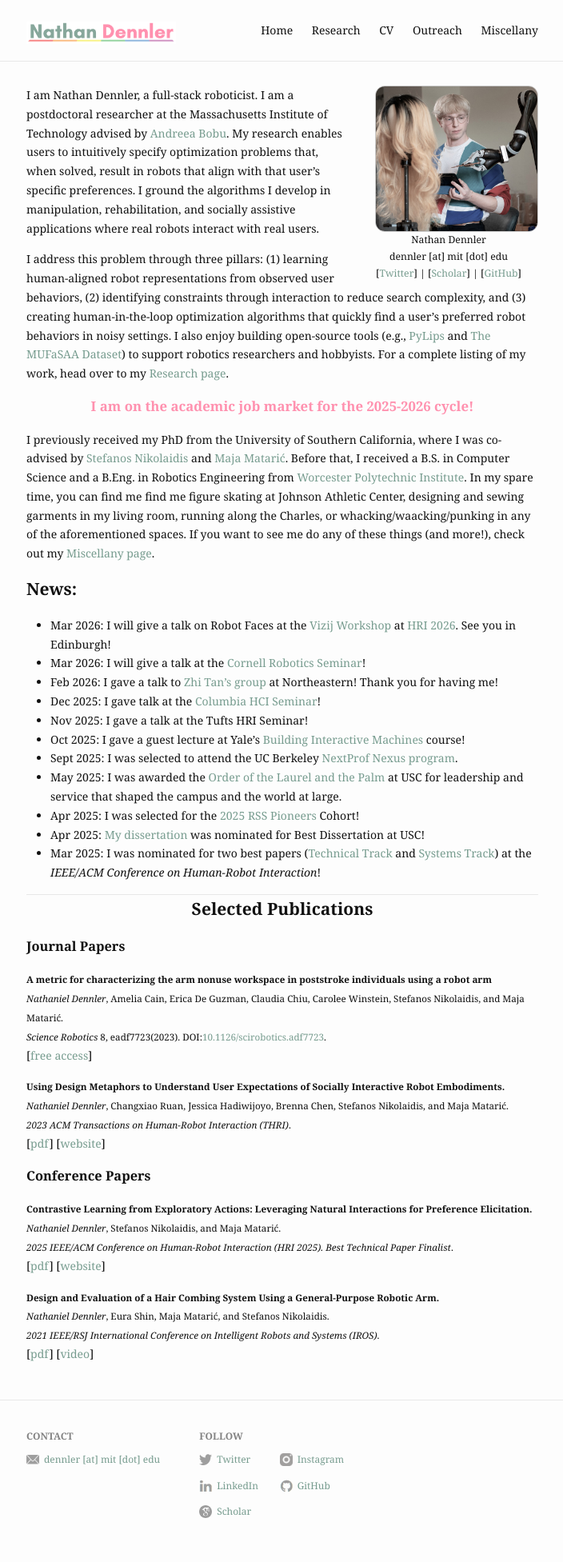
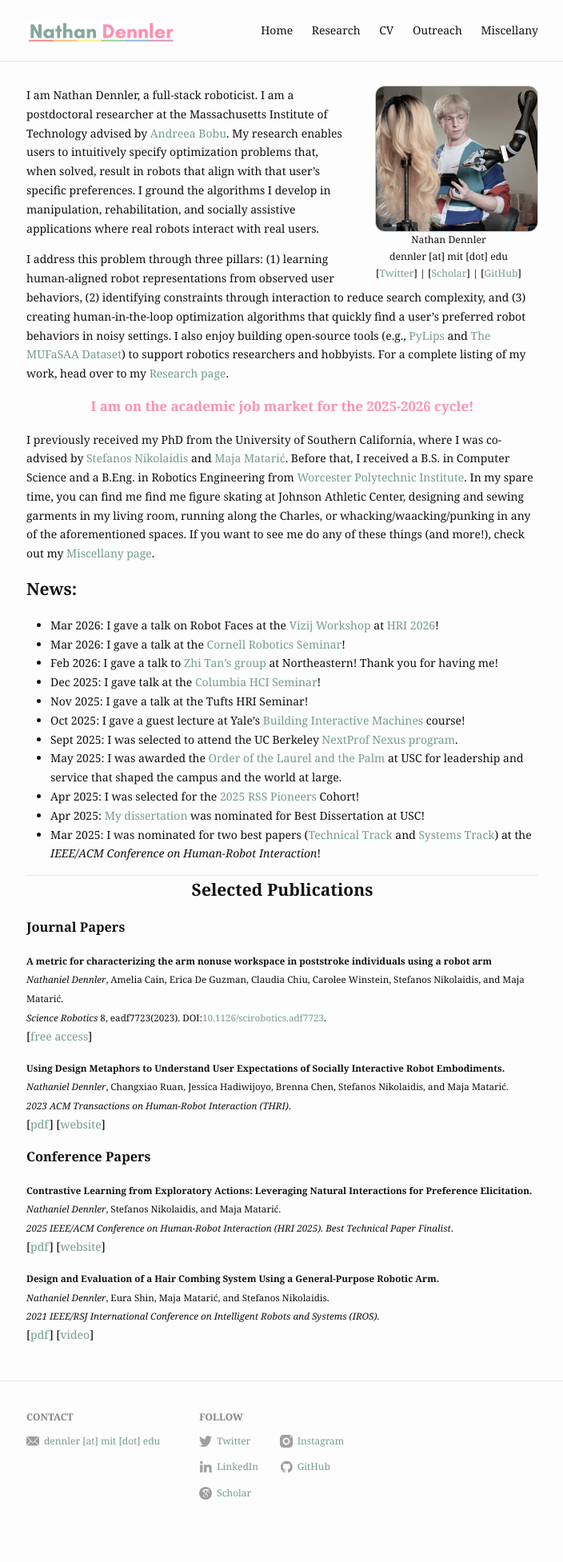
Before and after one commit to ndennler/ndennler.github.io, a Jekyll site: the page built from index.md, in a window 1280 px wide. Shown: the whole page at 80% size, without its empty margins (287-991 px from the left). Built offline with Jekyll 4.4.1, drawn with Linux system fonts in a browser that asks for light colours; after the commit the page ends 1930 px from its top, so only the background shows below that.

Commit message:
Change future talks to past in news section
Updated the news section to reflect past talks given in March 2026.

```diff
--- a/index.md
+++ b/index.md
@@ -20,8 +20,8 @@ profile_picture:
 
 
 ## News:
-- Mar 2026: I will give a talk on Robot Faces at the [Vizij Workshop](https://vizij.ai/events/hri-2026-tutorial/) at [HRI 2026](https://humanrobotinteraction.org/2026/). See you in Edinburgh!
-- Mar 2026: I will give a talk at the [Cornell Robotics Seminar](https://www.cs.cornell.edu/events/robotics-seminar)!
+- Mar 2026: I gave a talk on Robot Faces at the [Vizij Workshop](https://vizij.ai/events/hri-2026-tutorial/) at [HRI 2026](https://humanrobotinteraction.org/2026/)!
+- Mar 2026: I gave a talk at the [Cornell Robotics Seminar](https://www.cs.cornell.edu/events/robotics-seminar)!
 - Feb 2026: I gave a talk to [Zhi Tan's group](https://zhi.fyi/) at Northeastern! Thank you for having me!
 - Dec 2025: I gave talk at the [Columbia HCI Seminar](https://columbiahci.github.io/#seminar)!
 - Nov 2025: I gave a talk at the Tufts HRI Seminar!
```
